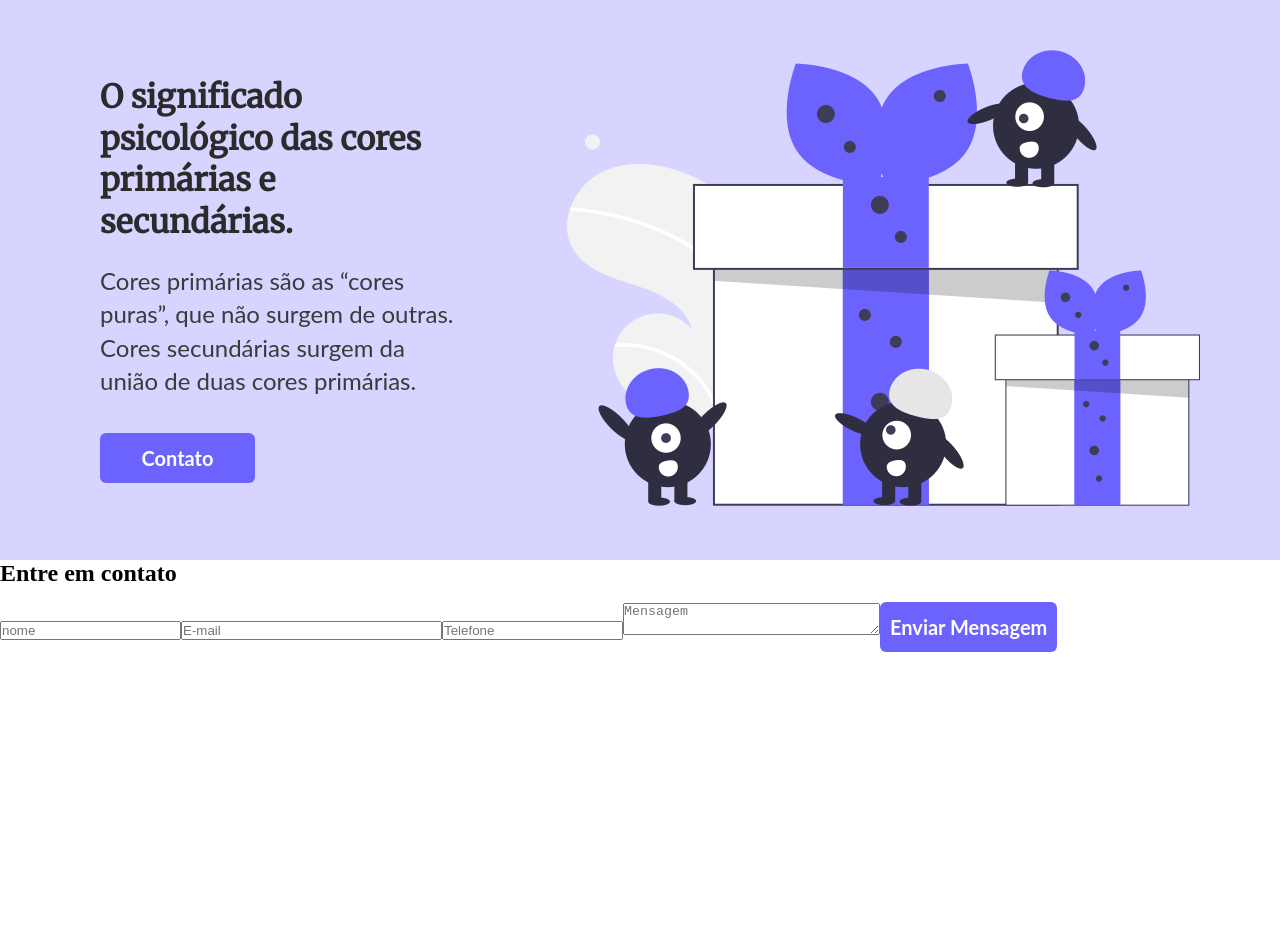
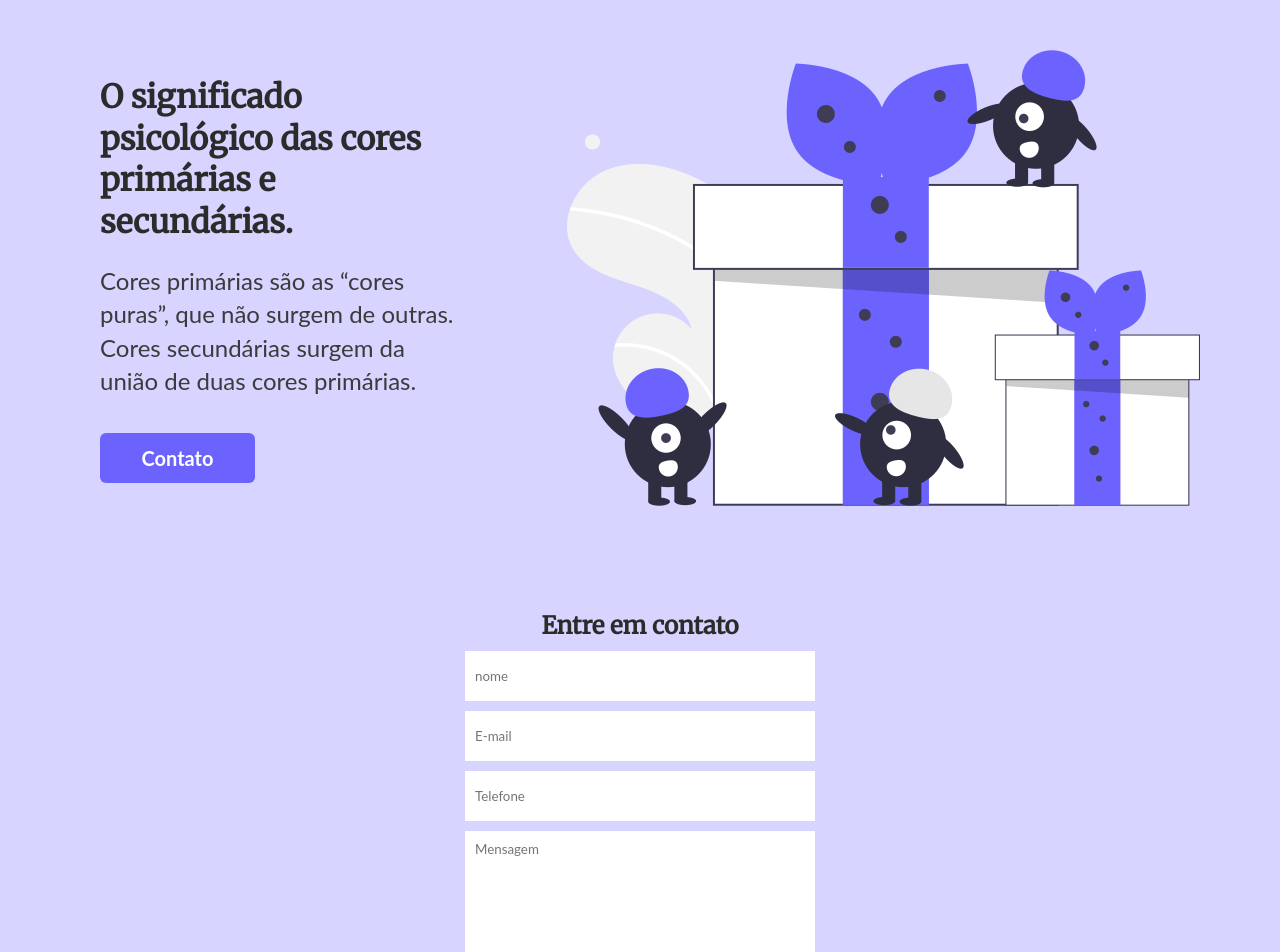
Before and after one commit to igords-goncalves/desafio-3-codelandia, a React (Create React App) app: page / in a window 1280 px wide. Shown: the top 952 px of the page. Before the commit the page ends 800 px from the top, so only its background shows below. Built offline with nearby package versions, Linux system fonts and the light colour scheme.

Commit message:
refact(footer) apply css style
Applying css style on footer and form components

```diff
--- a/src/components/footer/Footer.css
+++ b/src/components/footer/Footer.css
@@ -0,0 +1,4 @@
+footer {
+    grid-area: footer;
+    background-color: var(--bg-site);
+}
--- a/src/components/footer/Footer.jsx
+++ b/src/components/footer/Footer.jsx
@@ -1,12 +1,15 @@
 import React from "react";
 import Form from "./form/Form";
+import "./Footer.css";
 
-const Footer = props => {
+const Footer = (props) => {
     return (
-        <div className="form">
-            <Form />
-        </div>
-    )
-}
+        <footer>
+            <div className="form">
+                <Form />
+            </div>
+        </footer>
+    );
+};
 
 export default Footer;
--- a/src/components/footer/form/Form.css
+++ b/src/components/footer/form/Form.css
@@ -0,0 +1,30 @@
+.form {
+    padding: 50px;
+}
+
+form {
+    display: flex;
+    flex-direction: column;
+    align-items: center;
+}
+
+form h2 {
+    font-family: var(--font-title);
+    color: var(--title);
+}
+
+input, textarea {
+    width: 350px;
+    height: 50px;
+    margin: 10px 0 0 0;
+    outline: none;
+    padding: 10px;
+
+    border: none;
+    font-family: var(--font-text);
+    color: var(--text-input);
+}
+
+textarea {
+    height: 150px;
+}
--- a/src/components/footer/form/Form.jsx
+++ b/src/components/footer/form/Form.jsx
@@ -1,5 +1,6 @@
 import React from "react";
 import Button from "../../button/Button";
+import './Form.css'
 
 const textArea = {
     rezise: "none",
```
